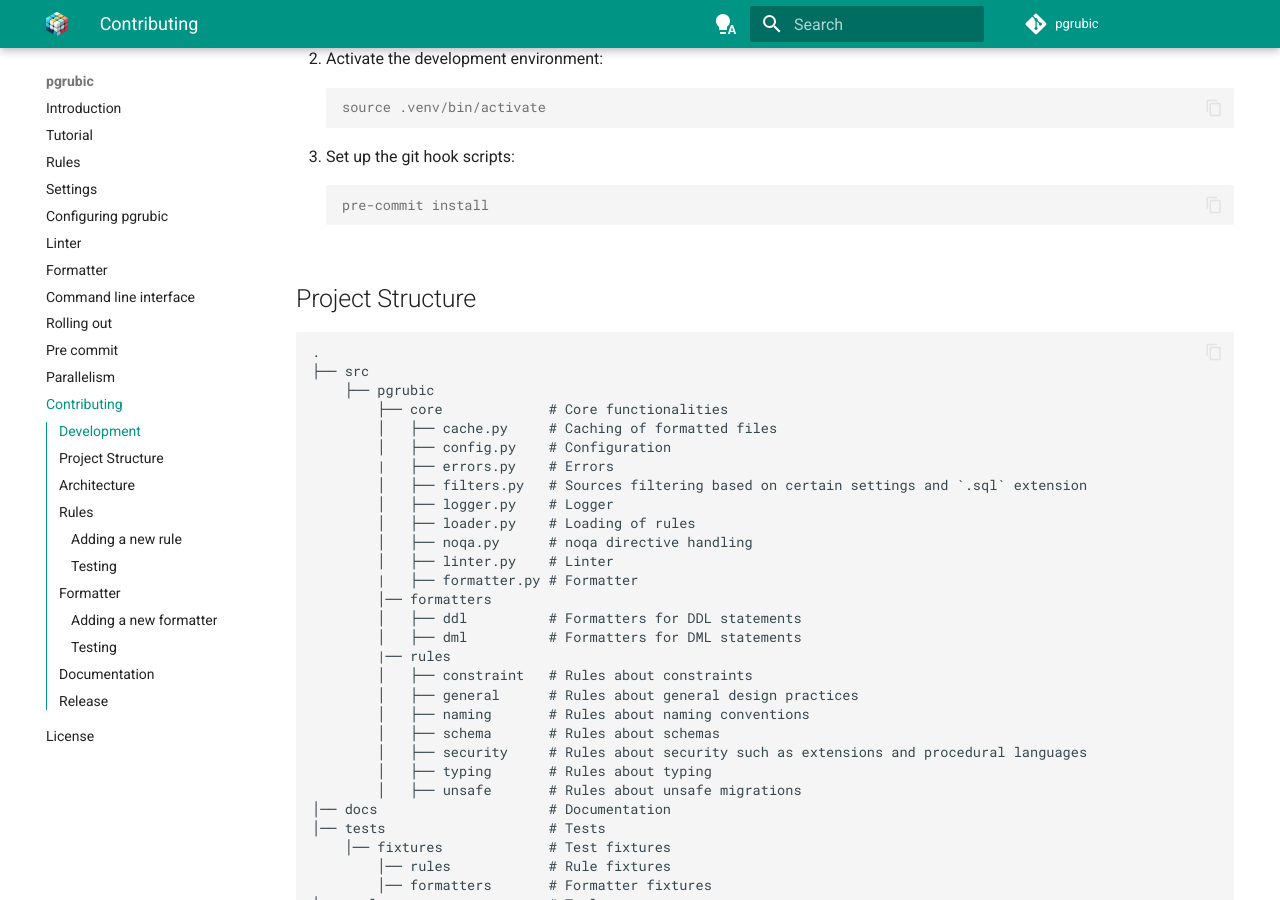
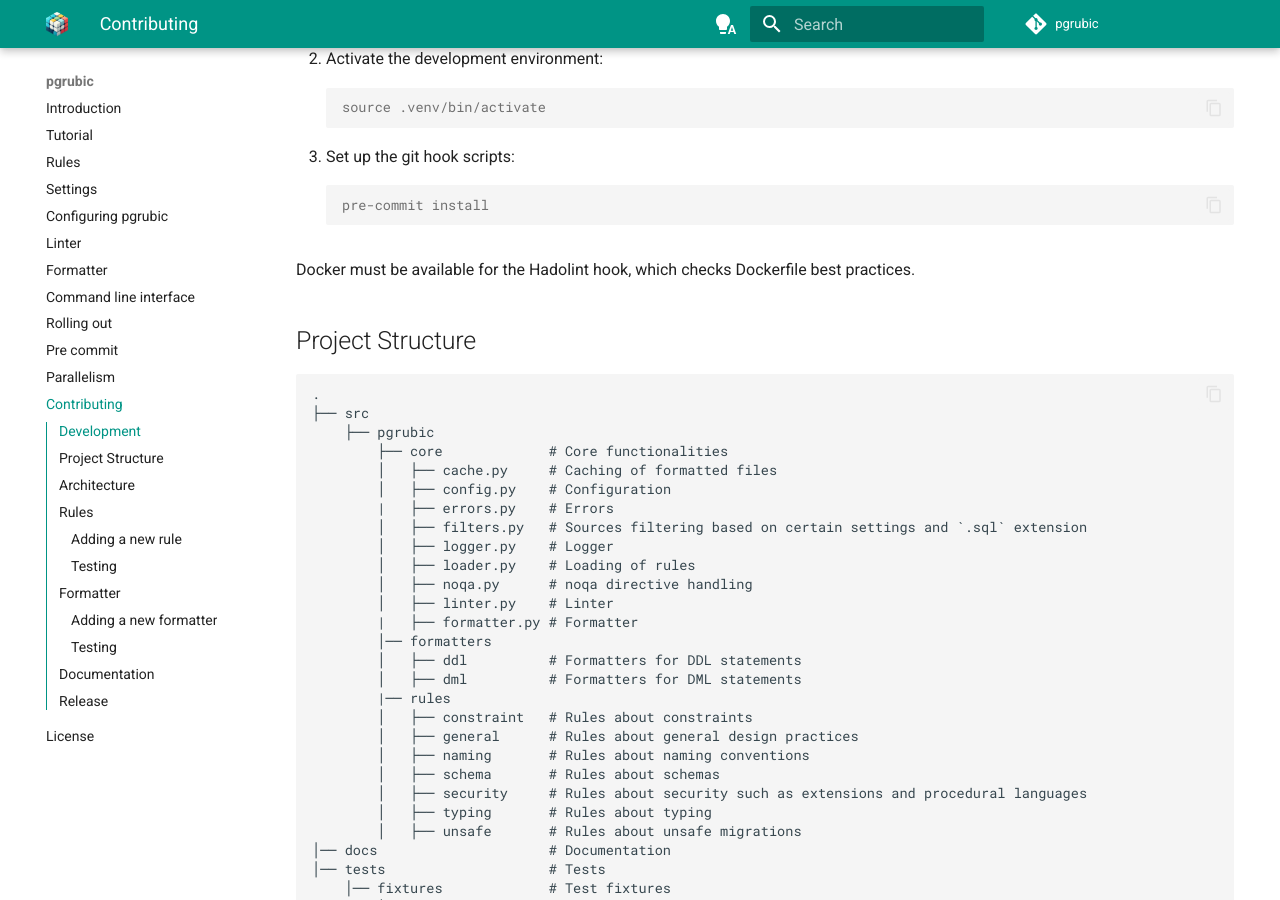
Before and after one commit to bolajiwahab/pgrubic, an MkDocs documentation site: the page built from docs/docs/contributing.md, in a window 1280 px wide and 900 px high, scrolled down 490 px. Built offline with MkDocs 1.6.1 and Material for MkDocs 9.7.7, drawn with Linux system fonts in a browser that asks for light colours; comment, search, counter and statistics services are not loaded.

Commit message:
ci: include secrets scanning in trivy, add hadolint for dockerfile linting

````diff
--- a/docs/docs/contributing.md
+++ b/docs/docs/contributing.md
@@ -26,6 +26,8 @@
     ```console
     pre-commit install
     ```
+
+Docker must be available for the Hadolint hook, which checks Dockerfile best practices.
 
 ## Project Structure
 
````
Also changed, not shown: .hadolint.yaml (added), .pre-commit-config.yaml, 8 other files.
